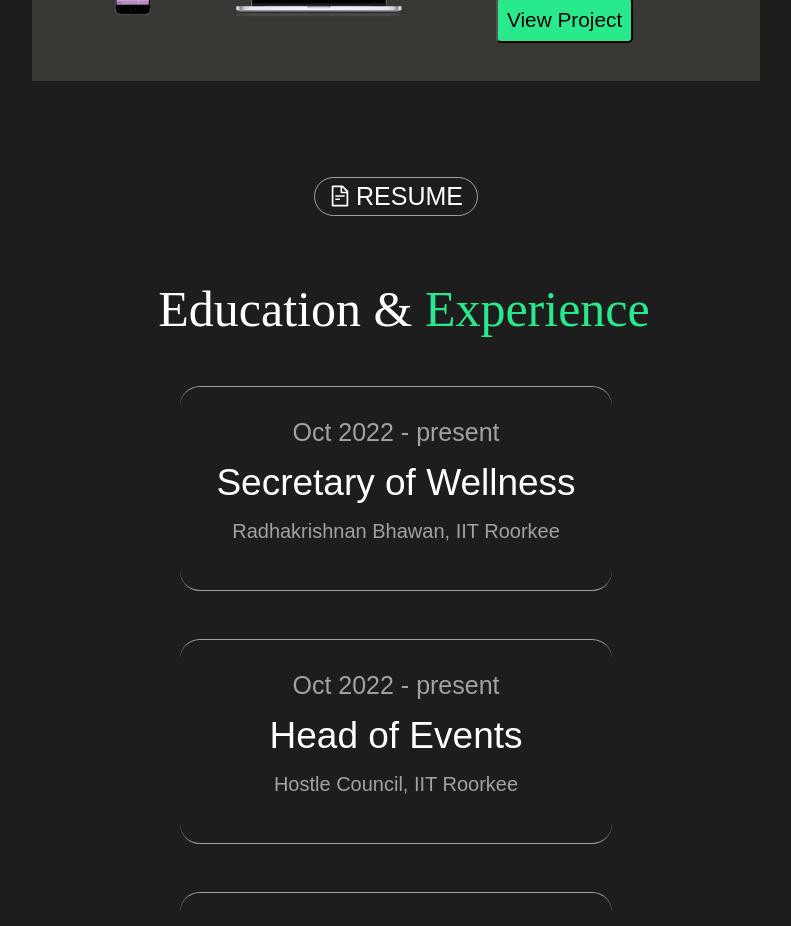
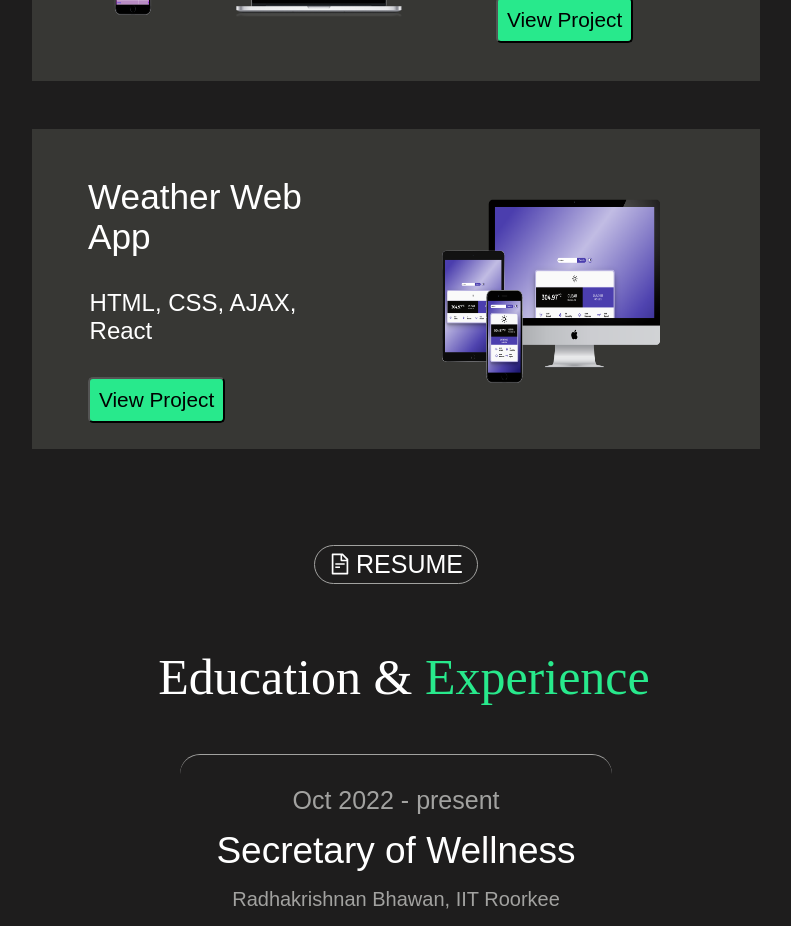
Before and after one commit to spgurjar/my-portfolio, a React (Create React App) app: page / in a window 1280 px wide. Shown: the part 2900-3826 px from the top of the page, without its empty margins (244-1035 px from the left). Built offline with nearby package versions, Linux system fonts and the light colour scheme; a web font is replaced by a local one.

Commit message:
new project added

```diff
--- a/src/components/Projects/Project.jsx
+++ b/src/components/Projects/Project.jsx
@@ -3,6 +3,7 @@ import "../TagCss/topTag.css";
 import {BsGrid3X2Gap} from "react-icons/bs";
 import pjimg1 from "./pjImg/project1.png";
 import pjimg2 from "./pjImg/project2.png";
+import pjimg3 from "./pjImg/project3.png";
 
 export const Project = () => {
     return(
@@ -37,6 +38,18 @@ export const Project = () => {
                 </a>
             </div>
            </div>
+
+           <div className="pj-body">
+            <div className="pj-abt">
+                <div className="pj-name">Weather Web App</div>
+                <div className="pj-dependencies"> HTML, CSS, AJAX, React </div>
+                <a href="https://spgurjar.github.io/weather-app/" target="blank">
+                    <button className="pj-view">View Project</button>
+                </a>
+            </div>
+            <img className="pj-img" src={pjimg3} alt="img" />
+           </div>
+
        </div>
     )
 }
```
Also changed, not shown: src/components/Projects/pjImg/project3.png (added).
